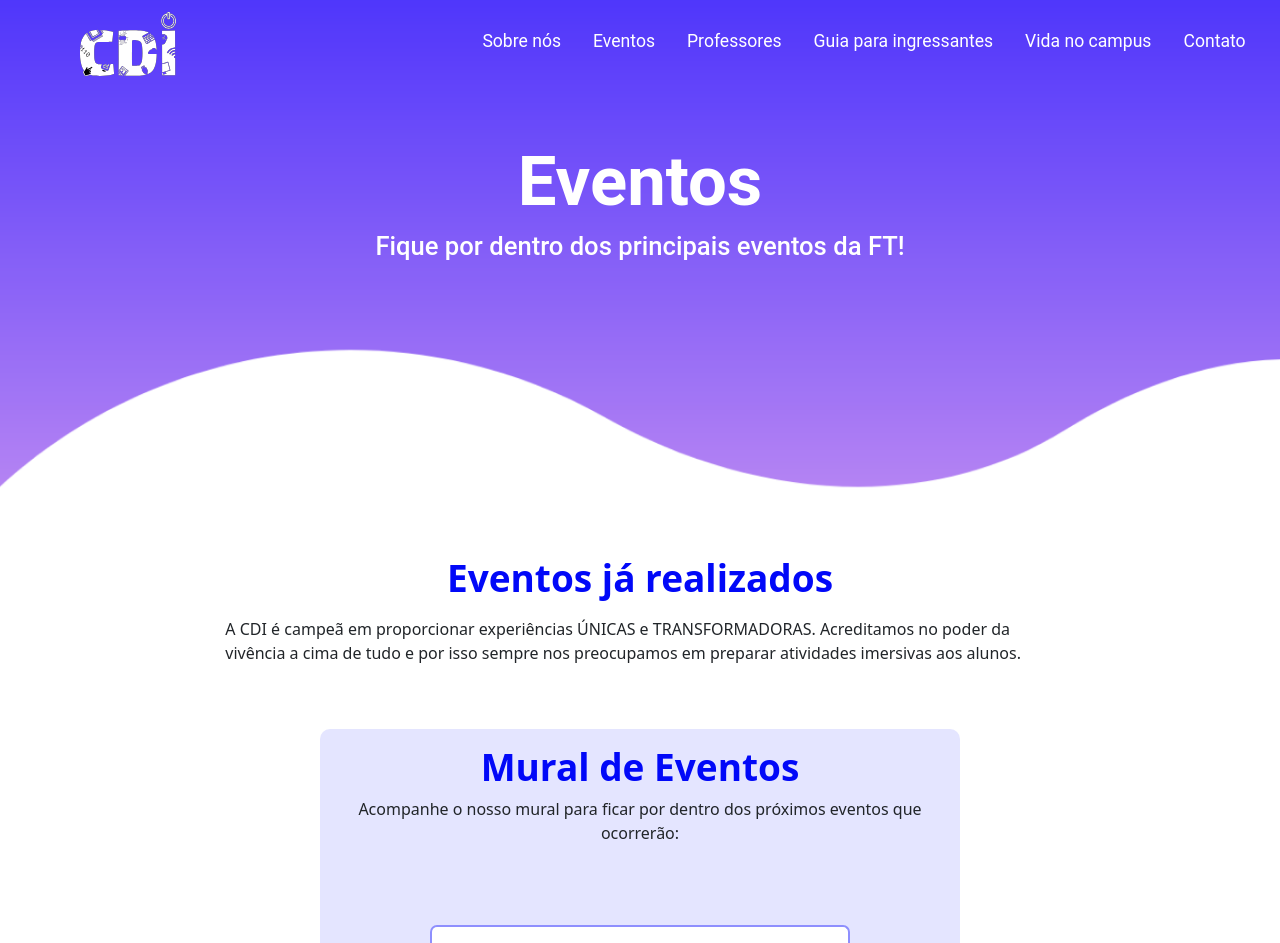
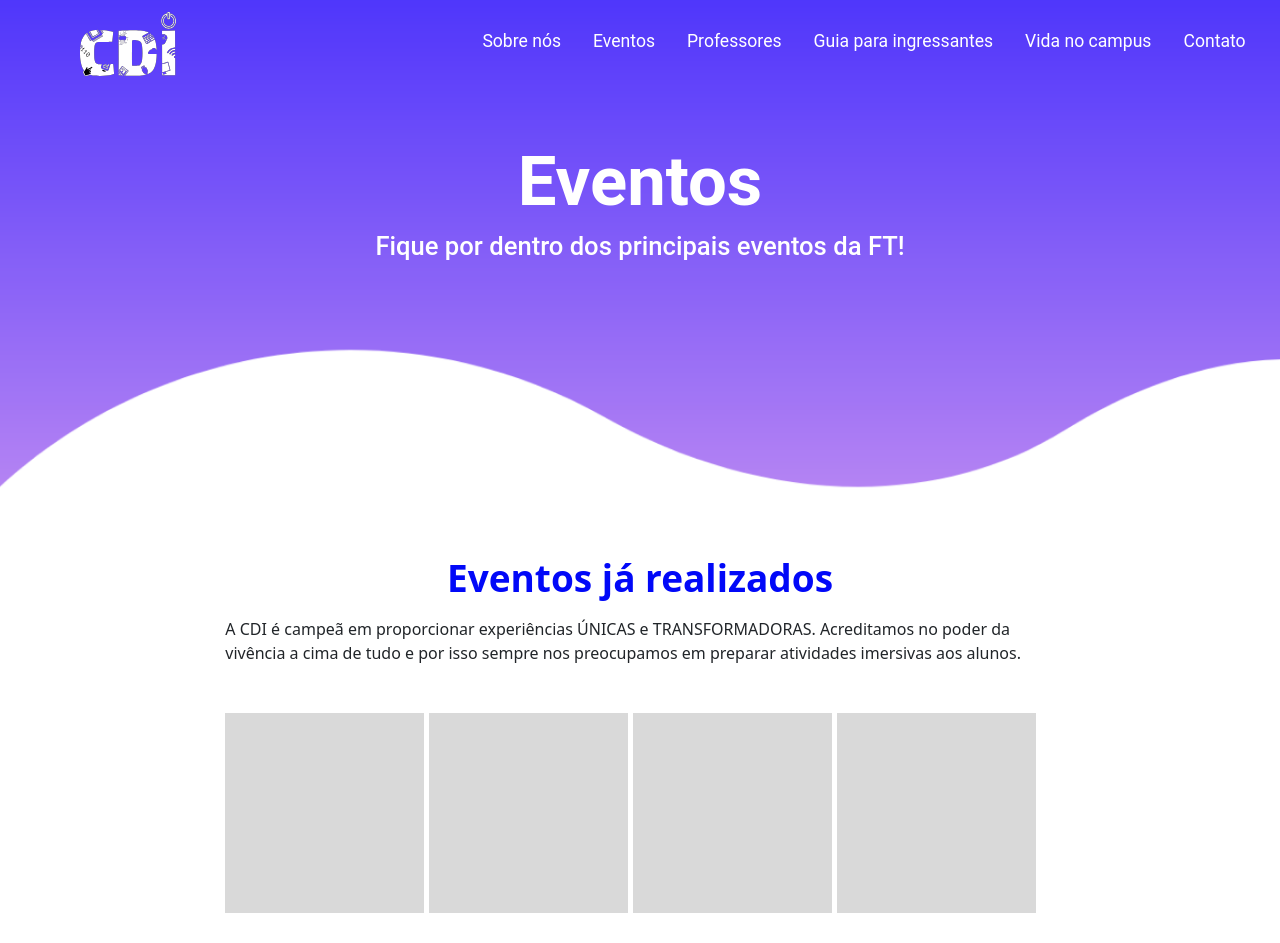
Before and after one commit to gabriellytegon/Site-CDI, a React (Vite) app: page /eventos in a window 1280 px wide. Shown: the top 943 px of the page. Built offline with nearby package versions, Linux system fonts and the light colour scheme.

Commit message:
feat: page eventos

```diff
--- a/src/pages/eventos/index.jsx
+++ b/src/pages/eventos/index.jsx
@@ -1,21 +1,38 @@
 import Header from "../../components/Header";
 import "./style.css";
 import CardEvento from "../../components/CardEvento";
+import Carrocel from "../../components/CardCarousel";
 
 
 const Eventos = () => {
+    const photos = [
+        "https://via.placeholder.com/150",
+        "https://via.placeholder.com/150",
+        "https://via.placeholder.com/150",
+        "https://via.placeholder.com/150",
+        "https://via.placeholder.com/150",
+    ];
+
     return (
         <>
-            <Header title="Eventos" content="Fique por dentro dos principais eventos da FT!"/>
+            <Header title="Eventos" content="Fique por dentro dos principais eventos da FT!" />
 
             <div className="container-fluid mb-5 mt-5">
                 <div className="row justify-content-center">
                     <div className="col-8 pt-3">
                         <h2 className="title text-center mb-3">Eventos já realizados</h2>
                         <p>A CDI é campeã em proporcionar experiências ÚNICAS e TRANSFORMADORAS. Acreditamos no poder da vivência a cima de tudo e por isso sempre nos preocupamos em preparar atividades imersivas aos alunos.</p>
+                        <div className="d-flex mt-5">
+                            <div className="square"></div>
+                            <div className="square"></div>
+                            <div className="square"></div>
+                            <div className="square"></div>
+                        </div>
                     </div>
+
                 </div>
             </div>
+
 
 
             <div className="container-fluid mb-5">
--- a/src/pages/eventos/style.css
+++ b/src/pages/eventos/style.css
@@ -20,6 +20,7 @@
     font-weight: bold;
     color: #0108f8;
 }
+
 .aling-card{
     display: flex;
     justify-content: center;
@@ -31,3 +32,11 @@
         margin-bottom: 40px;
     }
 }
+
+.square {
+    margin-right: 5px;
+    width: 24%;
+    height: 200px;
+    background-color: #d9d9d9;
+    margin-bottom: 50px;
+  }
```
